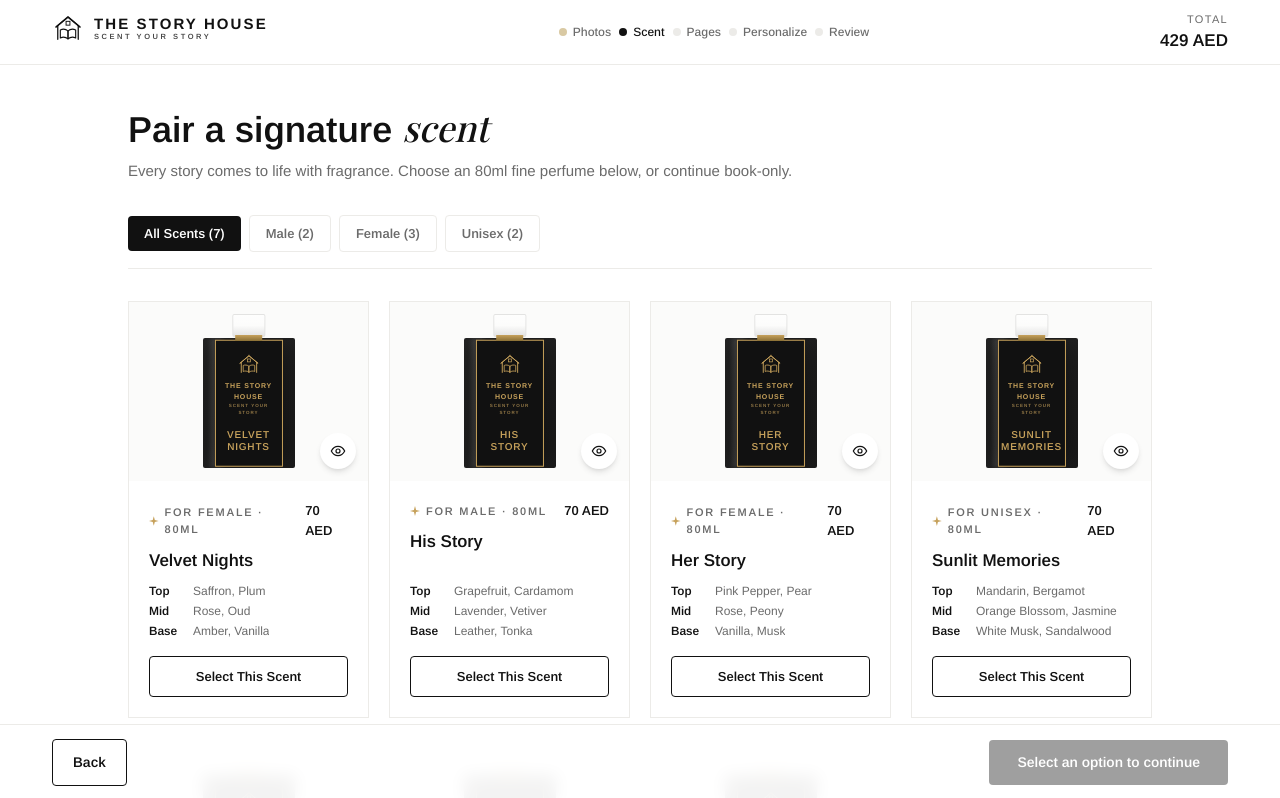
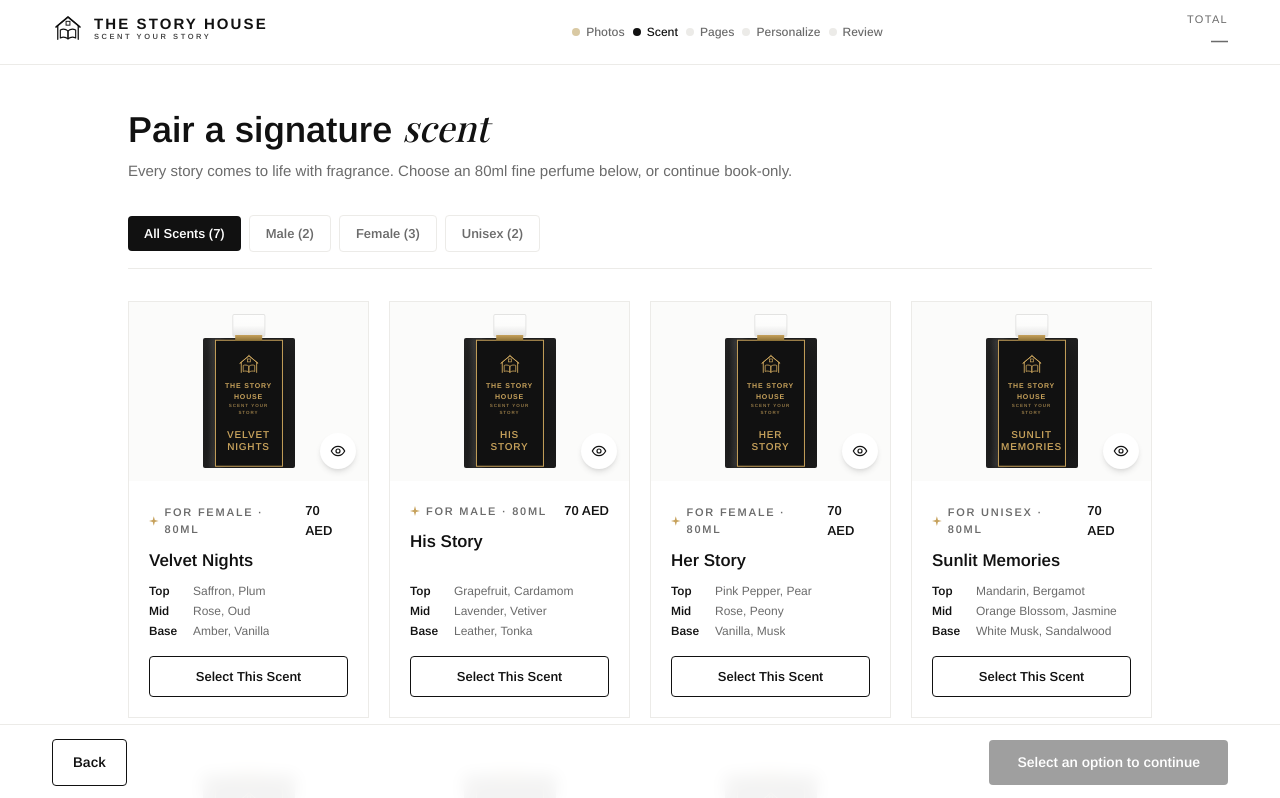
Before and after one commit to uiuxbyahsan/theestoryhousee, a Next.js app: page /build/scent in a window 1280 px wide. Shown: the top 798 px of the page. Built offline with nearby package versions, Linux system fonts and the light colour scheme.

Commit message:
hide live total price in builder until scent or book selection is made

```diff
--- a/components/BuilderChrome.tsx
+++ b/components/BuilderChrome.tsx
@@ -86,6 +86,17 @@
           <div className="text-right">
             <p className="text-[11px] uppercase tracking-wider2 text-text-muted">Total</p>
             <AnimatePresence mode="popLayout">
+              {step === 1 || (step === 2 && nextDisabled) ? (
+                <motion.p
+                  key="unselected"
+                  initial={{ opacity: 0 }}
+                  animate={{ opacity: 1 }}
+                  exit={{ opacity: 0 }}
+                  className="text-[17px] font-semibold text-text-muted"
+                >
+                  —
+                </motion.p>
+              ) : (
                 <motion.p
                   key={total}
                   initial={{ opacity: 0, y: -6 }}
@@ -96,6 +107,7 @@
                 >
                   {total} AED
                 </motion.p>
+              )}
             </AnimatePresence>
           </div>
         </div>
```
Lines whose indentation alone changed are shown as unchanged.
